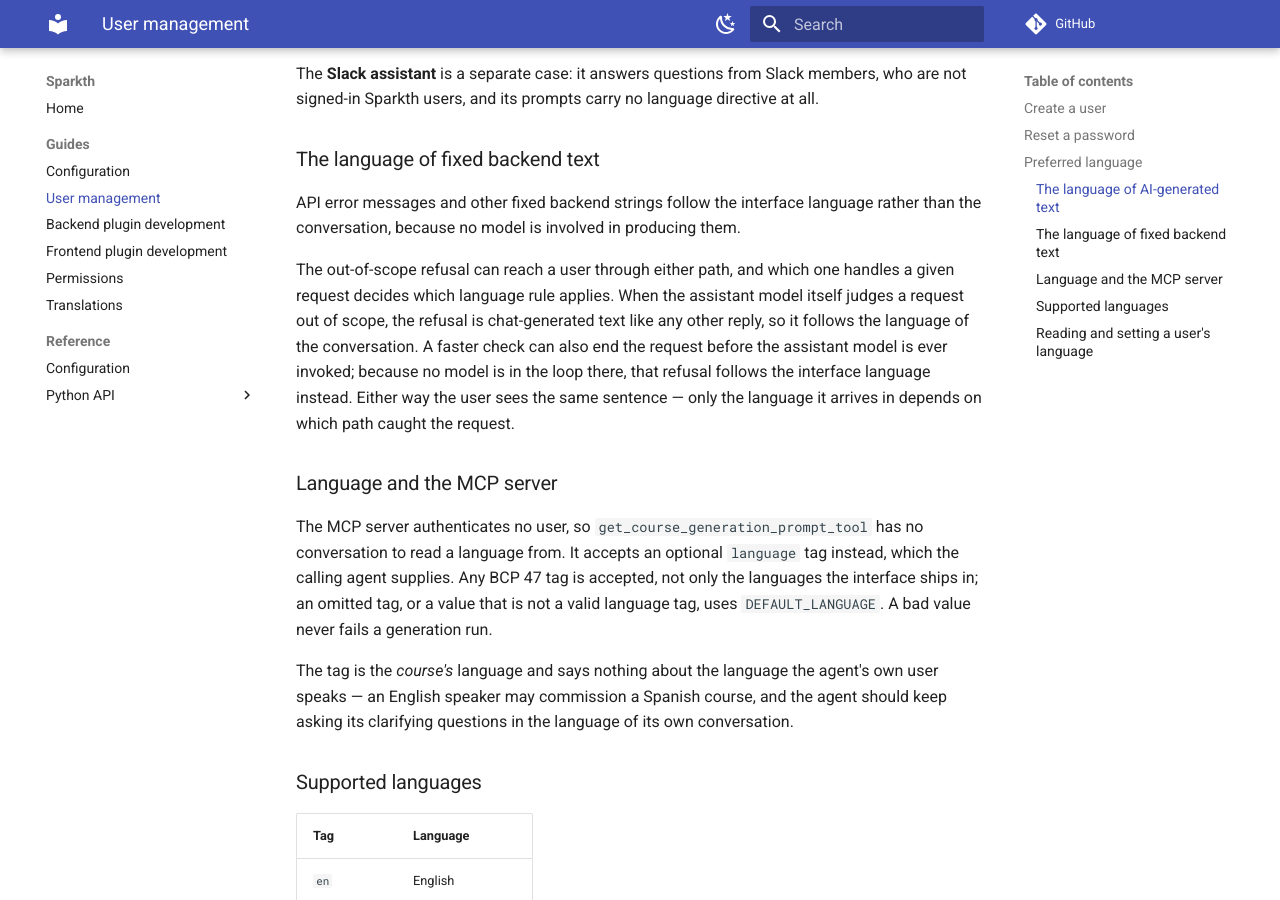
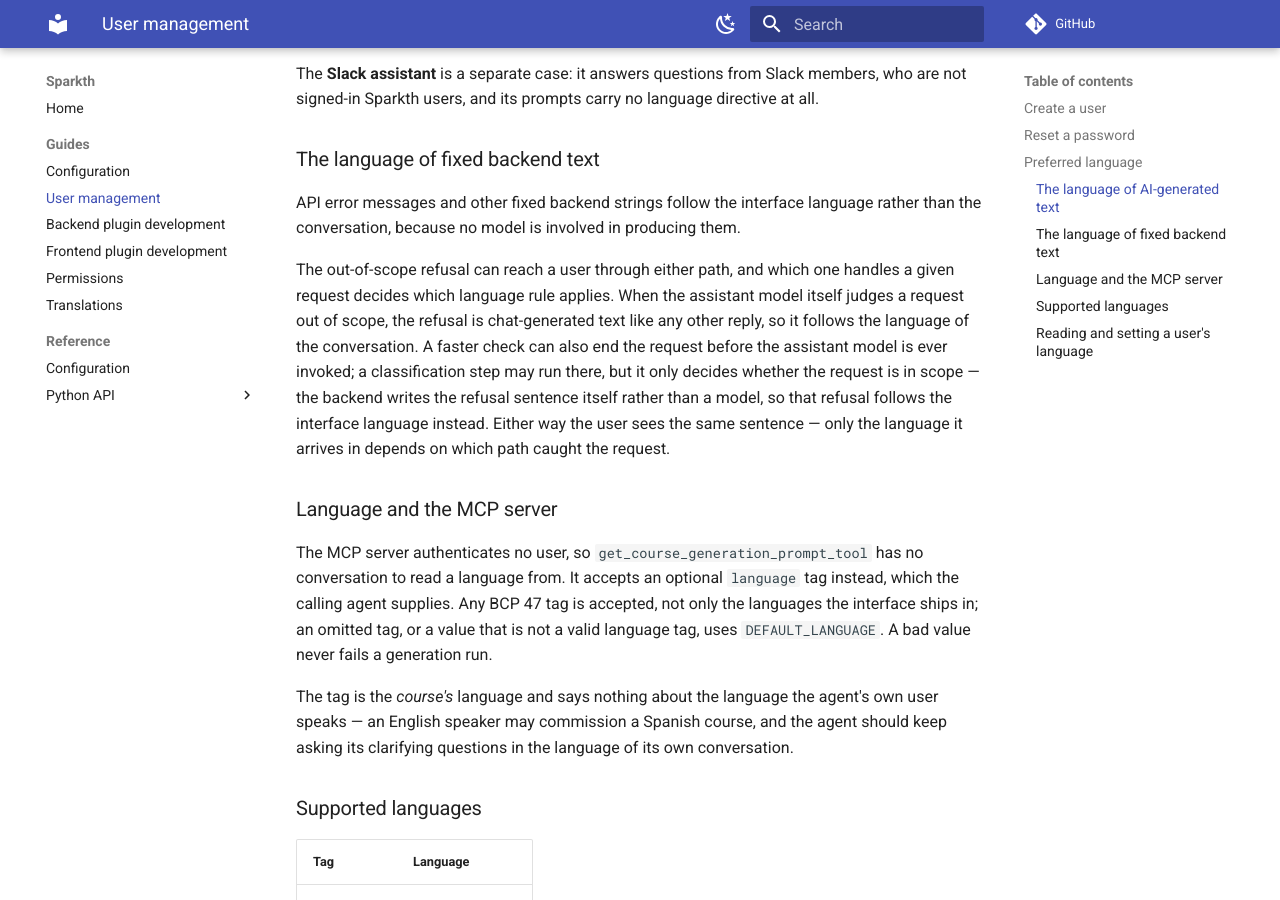
Before and after one commit to edly-io/sparkth, an MkDocs documentation site: the page built from docs/guides/user-management.md, in a window 1280 px wide and 900 px high, scrolled down 2069 px. Built offline with MkDocs 1.6.1 and Material for MkDocs 9.7.7, drawn with Linux system fonts in a browser that asks for light colours; comment, search, counter and statistics services are not loaded.

Commit message:
fix(docs): narrow the refusal doc's model-in-the-loop claim
The fast out-of-scope path can still invoke an LLM classifier to decide whether
a request is in scope; only the refusal sentence itself is backend-authored
rather than model-generated. State that precisely instead of claiming no model
runs on that path at all, so the interface-language rule is scoped to what it
actually governs.

Co-Authored-By: Claude Opus 5 (1M context) <noreply@anthropic.com>

```diff
--- a/docs/guides/user-management.md
+++ b/docs/guides/user-management.md
@@ -104,9 +104,11 @@ The out-of-scope refusal can reach a user through either path, and which one han
 given request decides which language rule applies. When the assistant model itself
 judges a request out of scope, the refusal is chat-generated text like any other reply,
 so it follows the language of the conversation. A faster check can also end the request
-before the assistant model is ever invoked; because no model is in the loop there, that
-refusal follows the interface language instead. Either way the user sees the same
-sentence — only the language it arrives in depends on which path caught the request.
+before the assistant model is ever invoked; a classification step may run there, but it
+only decides whether the request is in scope — the backend writes the refusal sentence
+itself rather than a model, so that refusal follows the interface language instead.
+Either way the user sees the same sentence — only the language it arrives in depends on
+which path caught the request.
 
 ### Language and the MCP server
 
```
